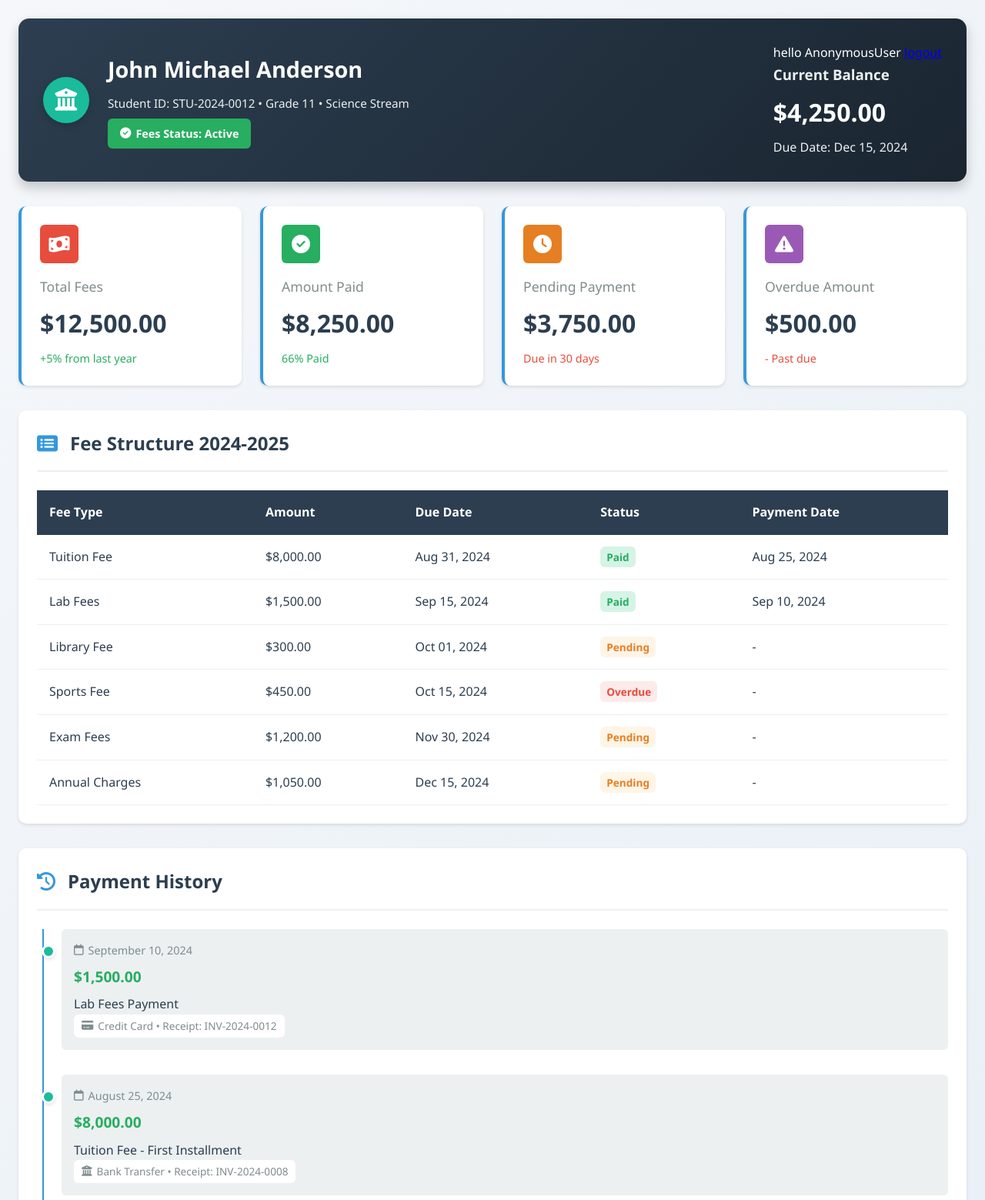
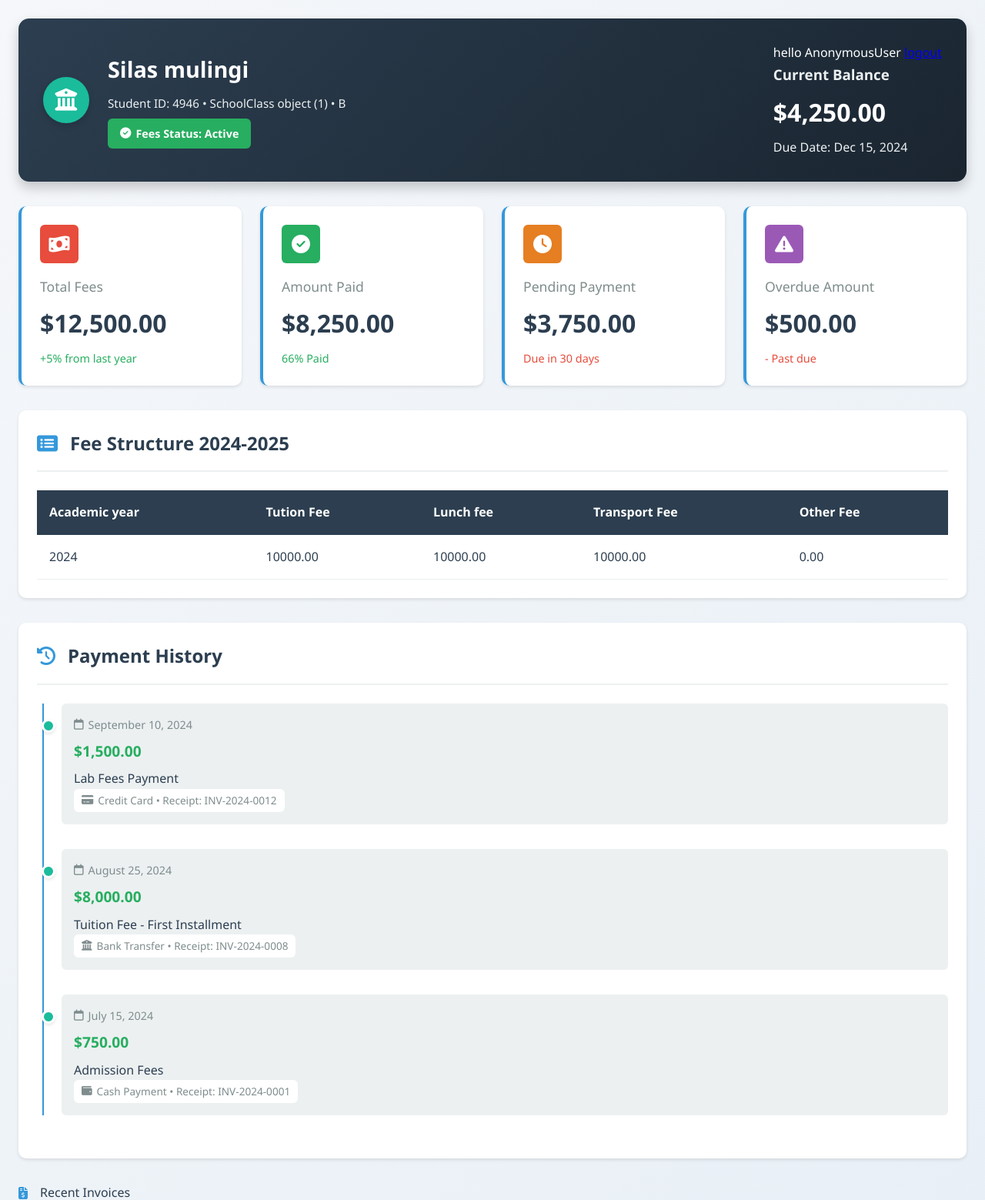
Before and after one commit to IamSila/billing_and_receipting_system, a Django app: template studentPortal/templates/portal.html in a window 1280 px wide. Shown: the top 1559 px of the page at 77% size. Run offline with Django 4.2, Linux system fonts and the light colour scheme; the template is opened without the code that fills it: values that come from a table or form of the project are taken from there, others are empty; data comes from the database, SQL or seed files in the repository; both versions use the stored data as it was after the commit.

Commit message:
templating

```diff
--- a/schoolAdmin/templates/base.html
+++ b/schoolAdmin/templates/base.html
@@ -184,6 +184,8 @@ tr:hover {
     border: none;
     border-radius: 6px;
   }
+{% block css%}
+{% endblock css %}
   </style>
   </head>
 
@@ -198,7 +200,7 @@ tr:hover {
       <li><a href="{% url 'schoolAdmin:invoices' %}">Invoices</a></li>
       <li><a href="{% url 'schoolAdmin:receipts' %}">Receipts</a></li>
       <li><a href="{% url 'schoolAdmin:reports' %}">Reports</a></li>
-      <li>Settings</li>
+      <li><a href="{% url 'schoolAdmin:settings' %}">Settings</a></li>
     </ul>
   </div>
 
--- a/schoolAdmin/views.py
+++ b/schoolAdmin/views.py
@@ -32,4 +32,4 @@ def reports(request):
 
 
 def settings(request):
-    return render(request, "Settings.html")
+    return render(request, "settings.html")
--- a/studentPortal/models.py
+++ b/studentPortal/models.py
@@ -1,13 +1,17 @@
+import uuid
+
+from django.contrib.auth.models import User
 from django.db import models
 from django.db.models.query import AutoField
-from django.contrib.auth.models import User
-import uuid
 
 # create your models here
+
+
 class Parent(models.Model):
     """
     Parent/Guardian model
     """
+
     # Primary Key (auto-generated UUID)
     id = models.UUIDField(primary_key=True, default=uuid.uuid4, editable=False)
 
@@ -18,33 +22,38 @@ class Parent(models.Model):
 
     # Contact Information
     phone = models.CharField(max_length=20, help_text="Used for sending SMS")
-    email = models.EmailField(blank=True, null=True, help_text="Optional - Used for sending PDF version of invoices")
+    email = models.EmailField(
+        blank=True,
+        null=True,
+        help_text="Optional - Used for sending PDF version of invoices",
+    )
 
     # System field
     created_at = models.DateTimeField(auto_now_add=True)
     updated_at = models.DateTimeField(auto_now=True)
 
     class Meta:
-        db_table = 'parents'
-        verbose_name = 'Parent'
-        verbose_name_plural = 'Parents'
+        db_table = "parents"
+        verbose_name = "Parent"
+        verbose_name_plural = "Parents"
 
     def __str__(self):
         return f"{self.first_name} {self.last_name}"
 
 
-
 # school classes table
 class SchoolClass(models.Model):
     STREAM_CHOICES = [
-        ('A', 'streamA'),
-        ('B', 'streamB'),
-        ('C', 'streamC'),
-        ('D', 'streamD'),
+        ("A", "streamA"),
+        ("B", "streamB"),
+        ("C", "streamC"),
+        ("D", "streamD"),
     ]
     id = models.AutoField(primary_key=True)
-    class_name =models.CharField(max_length=50)
-    stream = models.CharField(max_length=10,blank=True, null=True, choices=STREAM_CHOICES)
+    class_name = models.CharField(max_length=50)
+    stream = models.CharField(
+        max_length=10, blank=True, null=True, choices=STREAM_CHOICES
+    )
     academic_year = models.CharField(max_length=20)
     max_students = models.IntegerField()
     is_active = models.BooleanField(default=True)
@@ -52,98 +61,114 @@ class SchoolClass(models.Model):
 
 # student table
 
+
 class Student(models.Model):
     """
     Student model
     """
 
     # Admission Information
-    admission_number = models.CharField(primary_key=True,max_length=50, unique=True)
+    admission_number = models.CharField(primary_key=True, max_length=50, unique=True)
     email = models.EmailField()
 
     # Personal Information
     first_name = models.CharField(max_length=100)
     last_name = models.CharField(max_length=100)
-    middle_name = models.CharField(max_length=100, blank=True, null=True)
+    middle_name = models.CharField(max_length=100, blank=True, null=True) or ""
     date_of_birth = models.DateField()
 
     # Academic Information
-    class_id = models.ForeignKey('SchoolClass', on_delete=models.PROTECT, related_name='student_class')
+    class_id = models.ForeignKey(
+        "SchoolClass", on_delete=models.PROTECT, related_name="student_class"
+    )
 
-    #These choices must be similar to those in the classes.
+    # These choices must be similar to those in the classes.
     STREAM_CHOICES = [
-        ('A', 'streamA'),
-        ('B', 'streamB'),
-        ('C', 'streamC'),
-        ('D', 'streamD'),
+        ("A", "streamA"),
+        ("B", "streamB"),
+        ("C", "streamC"),
+        ("D", "streamD"),
     ]
-    class_stream = models.CharField(max_length=20, blank=True, null=True, choices=STREAM_CHOICES)
+    class_stream = models.CharField(
+        max_length=20, blank=True, null=True, choices=STREAM_CHOICES
+    )
 
     # Parent/Guardian Information
-    parent_id = models.ForeignKey('Parent', on_delete=models.PROTECT, related_name='parent')
+    parent_id = models.ForeignKey(
+        "Parent", on_delete=models.PROTECT, related_name="parent"
+    )
 
     # Academic Term
     TERM_CHOICES = [
-        ('TERM1', 'Term1'),
-        ('TERM2', 'Term2'),
-        ('TERM3', 'Term3'),
+        ("TERM1", "Term1"),
+        ("TERM2", "Term2"),
+        ("TERM3", "Term3"),
     ]
     term = models.CharField(max_length=10, choices=TERM_CHOICES)
 
     # Billing Information
     billing_profile_active = models.BooleanField(default=True)
 
-    '''we use this function to fetch a student's fee structure'''
+    """we use this function to fetch a student's fee structure"""
+
     def get_fee_structure(self):
-        return FeeStructure.objects.filter(
-            school_class=self.class_id,
-            academic_year=self.class_id.academic_year
-    ).first()
+        return FeeStructure.objects.filter(school_class=self.class_id).first()
+
     class Meta:
-        db_table = 'students'
-        ordering = ['admission_number']
+        db_table = "students"
+        ordering = ["admission_number"]
 
     def __str__(self):
         return f"{self.admission_number} - {self.first_name} {self.last_name}"
 
 
 class StudentProfile(models.Model):
-  student = models.OneToOneField(Student, on_delete=models.CASCADE,related_name = 'profile')
-  user = models.OneToOneField(User, on_delete=models.CASCADE, related_name='student_profile')
+    student = models.OneToOneField(
+        Student, on_delete=models.CASCADE, related_name="profile"
+    )
+    user = models.OneToOneField(
+        User, on_delete=models.CASCADE, related_name="student_profile"
+    )
 
-  def __str__(self):
-    return f'Profile for {self.student.admission_number}'
+    def __str__(self):
+        return f"Profile for {self.student.admission_number}"
 
 
-'''this model stores the school fees'''
+"""this model stores the school fees"""
+
+
 class FeeStructure(models.Model):
     """
     Fee structure for a specific class + academic year
     """
 
     school_class = models.ForeignKey(
-        SchoolClass,
-        on_delete=models.PROTECT,
-        related_name='fee_structures'
+        SchoolClass, on_delete=models.PROTECT, related_name="fee_structures"
     )
 
     academic_year = models.CharField(max_length=20)
 
     # Example fee components
     tuition_fee = models.DecimalField(max_digits=10, decimal_places=2)
-    lunch_fee = models.DecimalField(max_digits=10, decimal_places=2, blank=True, null=True)
-    transport_fee = models.DecimalField(max_digits=10, decimal_places=2, blank=True, null=True)
-    other_fees = models.DecimalField(max_digits=10, decimal_places=2, blank=True, null=True)
+    lunch_fee = models.DecimalField(
+        max_digits=10, decimal_places=2, blank=True, null=True
+    )
+    transport_fee = models.DecimalField(
+        max_digits=10, decimal_places=2, blank=True, null=True
+    )
+    other_fees = models.DecimalField(
+        max_digits=10, decimal_places=2, blank=True, null=True
+    )
 
     # Track updates
     created_at = models.DateTimeField(auto_now_add=True)
     updated_at = models.DateTimeField(auto_now=True)
 
     class Meta:
-        db_table = 'fee_structures'
-        unique_together = ('school_class', 'academic_year')
-        verbose_name = 'Fee Structure'
-        verbose_name_plural = 'Fee Structures'
+        db_table = "fee_structures"
+        unique_together = ("school_class", "academic_year")
+        verbose_name = "Fee Structure"
+        verbose_name_plural = "Fee Structures"
 
     def __str__(self):
         return f"{self.school_class.class_name} - {self.academic_year}"
--- a/studentPortal/templates/portal.html
+++ b/studentPortal/templates/portal.html
@@ -550,8 +550,12 @@
                     <i class="fas fa-university"></i>
                 </div>
                 <div class="student-info">
-                    <h1>John Michael Anderson</h1>
-                    <p>Student ID: STU-2024-0012 • Grade 11 • Science Stream</p>
+                    {% if student.middle_name is not None %}
+                        <h1>{{student.first_name}} {{student.middle_name}} {{student.last_name}}</h1>
+                    {% else %}
+                        <h1>{{student.first_name}} {{student.last_name}}</h1>
+                    {%endif%}
+                    <p>Student ID: {{student.admission_number}} • {{student.class_id}} • {{student.class_stream}}</p>
                     <div class="status-badge">
                         <i class="fas fa-check-circle"></i>
                         Fees Status: Active
@@ -617,56 +621,22 @@
             <table class="table">
                 <thead>
                     <tr>
-                        <th>Fee Type</th>
-                        <th>Amount</th>
-                        <th>Due Date</th>
-                        <th>Status</th>
-                        <th>Payment Date</th>
+                        <th>Academic year</th>
+                        <th>Tution Fee</th>
+                        <th>Lunch fee</th>
+                        <th>Transport Fee</th>
+                        <th>Other Fee</th>
                     </tr>
                 </thead>
                 <tbody>
                     <tr>
-                        <td>Tuition Fee</td>
-                        <td>$8,000.00</td>
-                        <td>Aug 31, 2024</td>
-                        <td><span class="fee-status status-paid">Paid</span></td>
-                        <td>Aug 25, 2024</td>
+                        <td>{{ fee_structure.academic_year }}</td>
+                        <td>{{ fee_structure.tuition_fee }}</td>
+                        <td>{{ fee_structure.lunch_fee }}</td>
+                        <td>{{ fee_structure.transport_fee }}</td>
+                        <td>{{ fee_structure.other_fees }}</td>
                     </tr>
-                    <tr>
-                        <td>Lab Fees</td>
-                        <td>$1,500.00</td>
-                        <td>Sep 15, 2024</td>
-                        <td><span class="fee-status status-paid">Paid</span></td>
-                        <td>Sep 10, 2024</td>
-                    </tr>
-                    <tr>
-                        <td>Library Fee</td>
-                        <td>$300.00</td>
-                        <td>Oct 01, 2024</td>
-                        <td><span class="fee-status status-pending">Pending</span></td>
-                        <td>-</td>
-                    </tr>
-                    <tr>
-                        <td>Sports Fee</td>
-                        <td>$450.00</td>
-                        <td>Oct 15, 2024</td>
-                        <td><span class="fee-status status-overdue">Overdue</span></td>
-                        <td>-</td>
-                    </tr>
-                    <tr>
-                        <td>Exam Fees</td>
-                        <td>$1,200.00</td>
-                        <td>Nov 30, 2024</td>
-                        <td><span class="fee-status status-pending">Pending</span></td>
-                        <td>-</td>
-                    </tr>
-                    <tr>
-                        <td>Annual Charges</td>
-                        <td>$1,050.00</td>
-                        <td>Dec 15, 2024</td>
-                        <td><span class="fee-status status-pending">Pending</span></td>
-                        <td>-</td>
-                    </tr>
+
                 </tbody>
             </table>
         </div>
```
Also changed, not shown: schoolAdmin/templates/reports.html (+11 -5 lines), schoolAdmin/templates/settings.html (+21 -9 lines), studentPortal/admin.py (+55 -14 lines), db.sqlite3.
